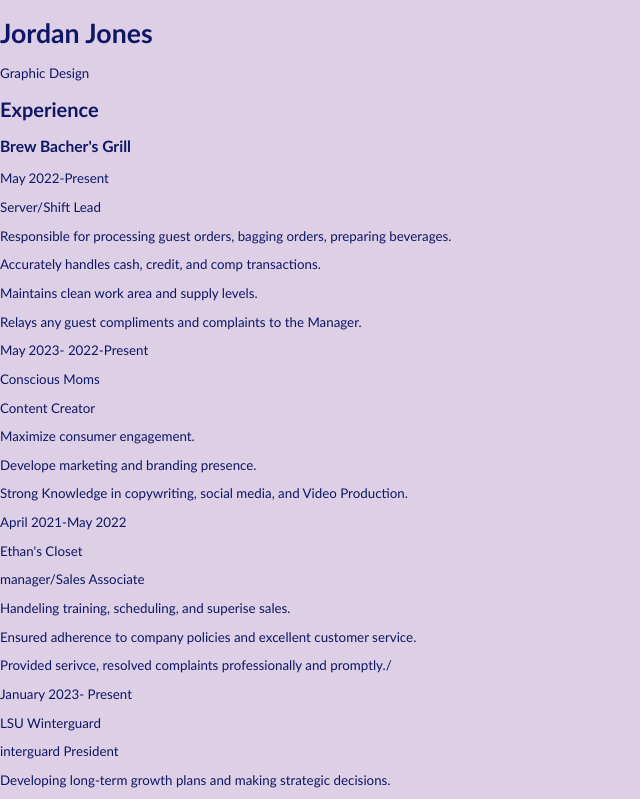
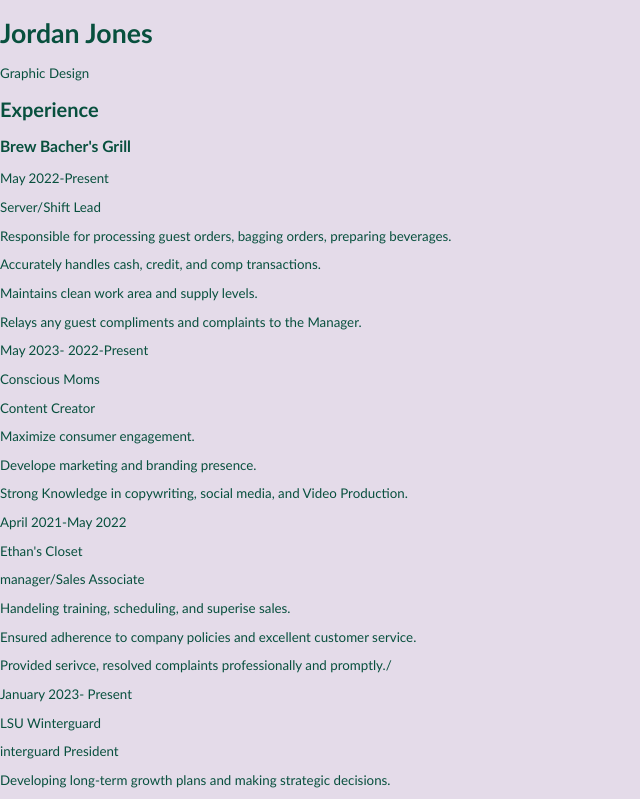
Before and after one commit to jejelise/Resume_Jones, a plain HTML site: page resume.html in a window 1280 px wide. Shown: the top 799 px of the page, without its empty margins (0-640 px from the left). Drawn offline with Linux system fonts and the light colour scheme.

Commit message:
Updated main

```diff
--- a/css/main.css
+++ b/css/main.css
@@ -1,18 +1,18 @@
 /* Place CSS styles here */
 body{
-    background-color: rgb(221, 207, 230);
-    color: rgb(14, 23, 99);
+    background-color: rgb(228, 219, 233);
+    color: rgb(8, 80, 62);
     font-family: 'Trebuchet MS', 'Lucida Sans Unicode', 'Lucida Grande', 'Lucida Sans', Arial, sans-serif;
     font-size: 10pt;
 
 }
 h1{
     font-family: 'Trebuchet MS', 'Lucida Sans Unicode', 'Lucida Grande', 'Lucida Sans', Arial, sans-serif;
-    color: color:rgb(56, 36, 70);}
+    color: color:rgb(8, 80, 62);}
     ;
     font-size: 20pt;
 }
 h2{font-size: 16pt;
 font-family: 'Trebuchet MS', 'Lucida Sans Unicode', 'Lucida Grande', 'Lucida Sans', Arial, sans-serif;
-color:color:rgb(56, 36, 70);}
+color:color:rgb(8, 80, 62);}
 ;}
```
